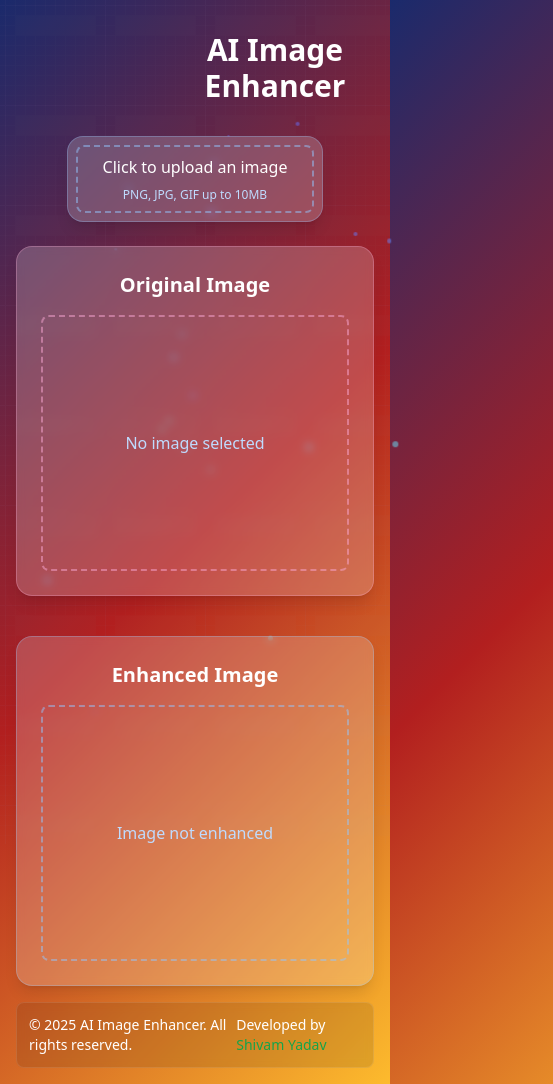
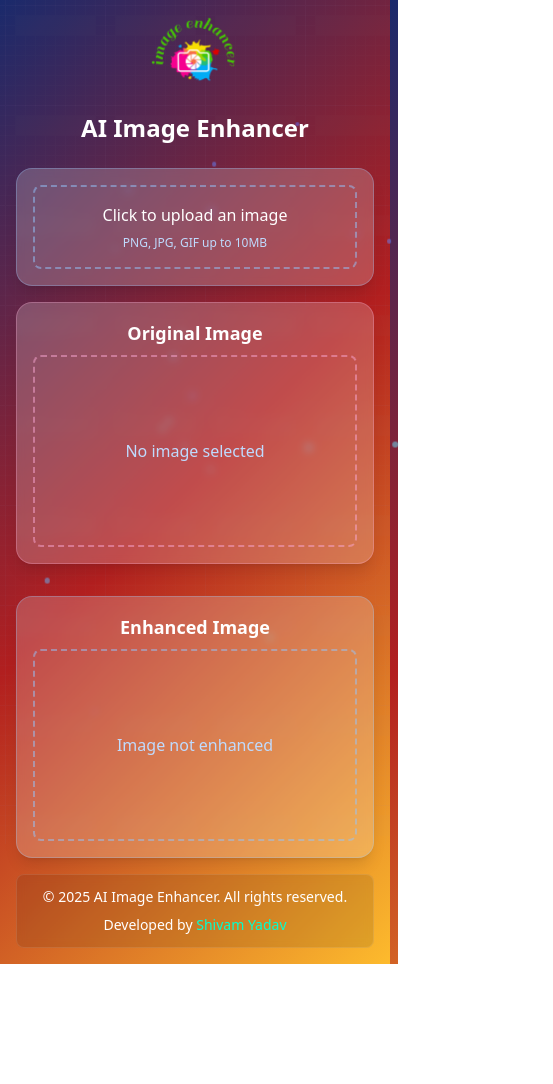
Before and after one commit to sy17258/Image_enhancer, a React (Vite) app: page / in a window 390 px wide. Shown: the whole page, 553 px wide, since content can reach past the window. After the commit the page ends 964 px from the top, so only its background shows below. Built offline with nearby package versions, Linux system fonts and the light colour scheme.

Commit message:
Make app mobile-friendly and update styling

```diff
--- a/src/App.jsx
+++ b/src/App.jsx
@@ -65,21 +65,21 @@ function App() {
   return (
     <>
     <div className="flex flex-col items-center justify-center min-h-screen px-4 relative z-10">
-        <div className="text-center ">
-          <div className="flex flex-nowrap items-center justify-between ">
-          <img src={logo} alt="AI Image Enhancer Logo" className="h-34 w-44 mr-48 " />
-            <h1 className="text-3xl font-bold mr-96 text-white">AI Image Enhancer</h1>
+        <div className="text-center w-full mb-6">
+          <div className="flex flex-col md:flex-row items-center justify-center md:justify-between">
+            <img src={logo} alt="AI Image Enhancer Logo" className="h-24 w-auto mb-4 md:mb-0" />
+            <h1 className="text-2xl md:text-3xl font-bold text-white">AI Image Enhancer</h1>
           </div>
         </div>
 
         <Home />
 
-        <div className="flex justify-between w-full text-sm text-white mt-4 mb-4 backdrop-blur-sm bg-black/10 p-3 rounded-lg border border-white/10">
-          <p>
+        <div className="flex flex-col md:flex-row justify-between w-full text-sm text-white mt-4 mb-4 backdrop-blur-sm bg-black/10 p-3 rounded-lg border border-white/10">
+          <p className="text-center md:text-left mb-2 md:mb-0">
           © 2025 AI Image Enhancer. All rights reserved.
           </p>
-          <p>
-          Developed by <a href="https://www.linkedin.com/in/shivamyadav-sy/" target="_blank" rel="noopener noreferrer" className="text-green-600 hover:underline">Shivam Yadav</a>
+          <p className="text-center md:text-right">
+          Developed by <a href="https://www.linkedin.com/in/shivamyadav-sy/" target="_blank" rel="noopener noreferrer" style={{color: 'rgb(0, 255, 208)'}} className="hover:underline">Shivam Yadav</a>
           </p>
         </div>
       </div>
--- a/src/components/ImagePreviewer.jsx
+++ b/src/components/ImagePreviewer.jsx
@@ -1,7 +1,7 @@
 import React from 'react';
 import Loading from './Loading';
 
-const ImagePreviewer = (props) => {
+const ImagePreviewerer = (props) => {
     // Function to handle image download
     const handleDownload = () => {
         if (props.enhanced && (props.enhanced.image || props.enhanced)) {
@@ -16,21 +16,21 @@ const ImagePreviewer = (props) => {
     };
 
     return (
-        <div className='flex flex-wrap md:flex-nowrap gap-4'>
-        <div className="mt-6 backdrop-blur-sm bg-white/20 shadow-lg rounded-2xl p-6 w-full max-w-2xl border border-pink-300/30">
-            <h2 className="text-xl font-semibold text-center text-white mb-4">Original Image</h2>
-            <div className="border-2 border-dashed border-pink-300/50 rounded-lg p-4 flex items-center justify-center h-64">
-                {props.uploadImage ? <img src={props.uploadImage} className="max-w-full max-h-full object-cover" />
+        <div className='flex flex-col md:flex-row gap-4 w-full max-w-xl mx-auto'>
+            <div className="mt-4 backdrop-blur-sm bg-white/20 shadow-lg rounded-2xl p-4 w-full border border-pink-300/30">
+                <h2 className="text-lg md:text-xl font-semibold text-center text-white mb-2">Original Image</h2>
+                <div className="border-2 border-dashed border-pink-300/50 rounded-lg p-2 flex items-center justify-center h-48 md:h-64">
+                    {props.uploadImage ? <img src={props.uploadImage} className="max-w-full max-h-full object-contain" alt="Original" />
                     :
                     <p className="text-blue-200">No image selected</p>
                     }
                 </div>
             </div>
-        <div className="mt-6 backdrop-blur-sm bg-white/20 shadow-lg rounded-2xl p-6 w-full max-w-2xl border border-blue-300/30">
-        <h2 className="text-xl font-semibold text-center text-white mb-4">Enhanced Image</h2>
-        <div className="border-2 border-dashed border-blue-300/50 rounded-lg p-4 flex items-center justify-center h-64">
+            <div className="mt-4 backdrop-blur-sm bg-white/20 shadow-lg rounded-2xl p-4 w-full border border-blue-300/30">
+                <h2 className="text-lg md:text-xl font-semibold text-center text-white mb-2">Enhanced Image</h2>
+                <div className="border-2 border-dashed border-blue-300/50 rounded-lg p-2 flex items-center justify-center h-48 md:h-64">
                     {props.enhanced && !props.loading && (
-                <img src={props.enhanced.image || props.enhanced} className="max-w-full max-h-full object-cover" />
+                        <img src={props.enhanced.image || props.enhanced} className="max-w-full max-h-full object-contain" alt="Enhanced" />
                     )}
 
                     {props.loading ? (<Loading />) : (
@@ -42,12 +42,12 @@ const ImagePreviewer = (props) => {
 
                 {/* Download button - only visible when enhanced image is available */}
                 {props.enhanced && !props.loading && (
-            <div className="mt-4 flex justify-center">
+                    <div className="mt-3 flex justify-center">
                         <button
                             onClick={handleDownload}
-                    className="px-4 py-2 bg-gradient-to-r from-blue-500 to-purple-600 text-white rounded-lg shadow-lg hover:from-blue-600 hover:to-purple-700 transition-all duration-300 flex items-center"
+                            className="px-3 py-2 bg-gradient-to-r from-blue-500 to-purple-600 text-white rounded-lg shadow-lg hover:from-blue-600 hover:to-purple-700 transition-all duration-300 flex items-center text-sm"
                         >
-                    <svg xmlns="http://www.w3.org/2000/svg" className="h-5 w-5 mr-2" fill="none" viewBox="0 0 24 24" stroke="currentColor">
+                            <svg xmlns="http://www.w3.org/2000/svg" className="h-4 w-4 mr-2" fill="none" viewBox="0 0 24 24" stroke="currentColor">
                                 <path strokeLinecap="round" strokeLinejoin="round" strokeWidth={2} d="M4 16v1a3 3 0 003 3h10a3 3 0 003-3v-1m-4-4l-4 4m0 0l-4-4m4 4V4" />
                             </svg>
                             Download Enhanced Image
@@ -59,4 +59,4 @@ const ImagePreviewer = (props) => {
     );
 };
 
-export default ImagePreviewer;
+export default ImagePreviewerer;
--- a/src/components/ImageUpload.jsx
+++ b/src/components/ImageUpload.jsx
@@ -11,10 +11,10 @@ const ImageUpload = (props) => {
 
     return (
         <>
-            <div className="backdrop-blur-sm bg-white/20 shadow-lg rounded-2xl p-2 w-64 border border-blue-300/30">
+            <div className="backdrop-blur-sm bg-white/20 shadow-lg rounded-2xl p-4 w-full max-w-md mx-auto border border-blue-300/30">
                 <label
                 htmlFor="fileInput"
-                className='block w-full cursor-pointer border-2 border-dashed border-blue-300/50 rounded-lg p-2 text-center hover:border-blue-400 hover:bg-blue-500/10 transition-all'>
+                className='block w-full cursor-pointer border-2 border-dashed border-blue-300/50 rounded-lg p-4 text-center hover:border-blue-400 hover:bg-blue-500/10 transition-all'>
                     <span className="text-white font-medium">Click to upload an image</span>
                     <p className="text-xs text-blue-200 mt-2">PNG, JPG, GIF up to 10MB</p>
                 </label>
```
Lines whose indentation alone changed are shown as unchanged.
